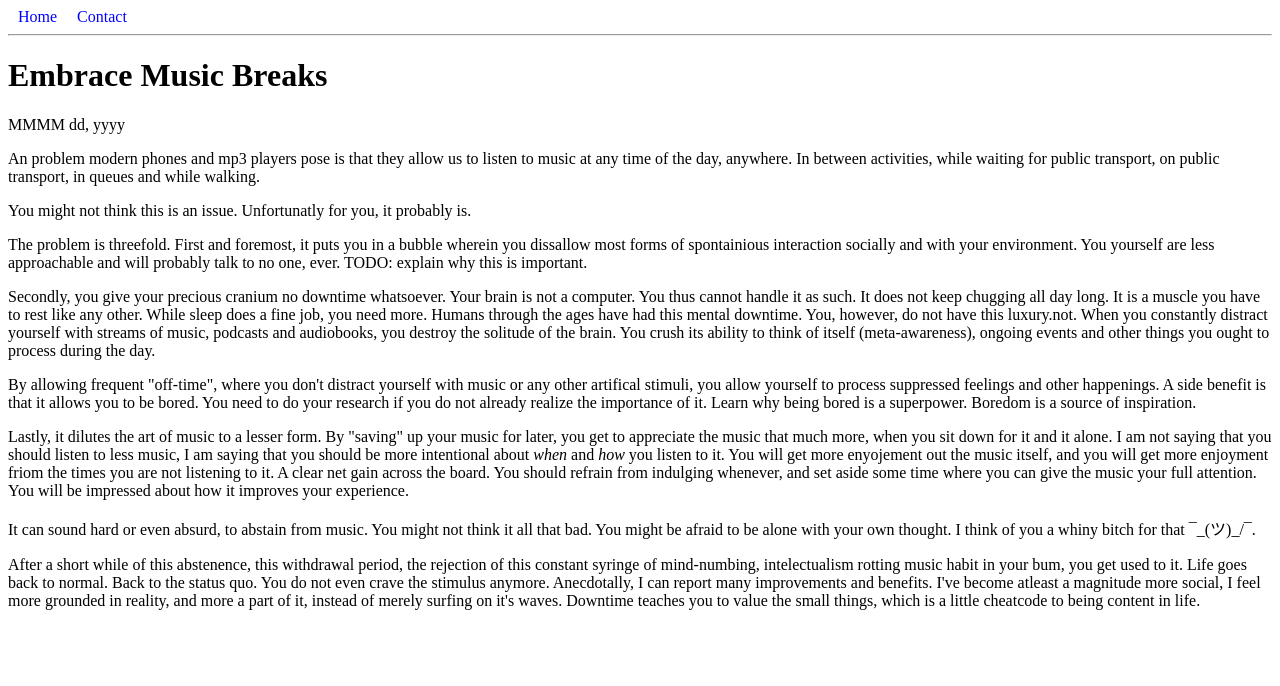
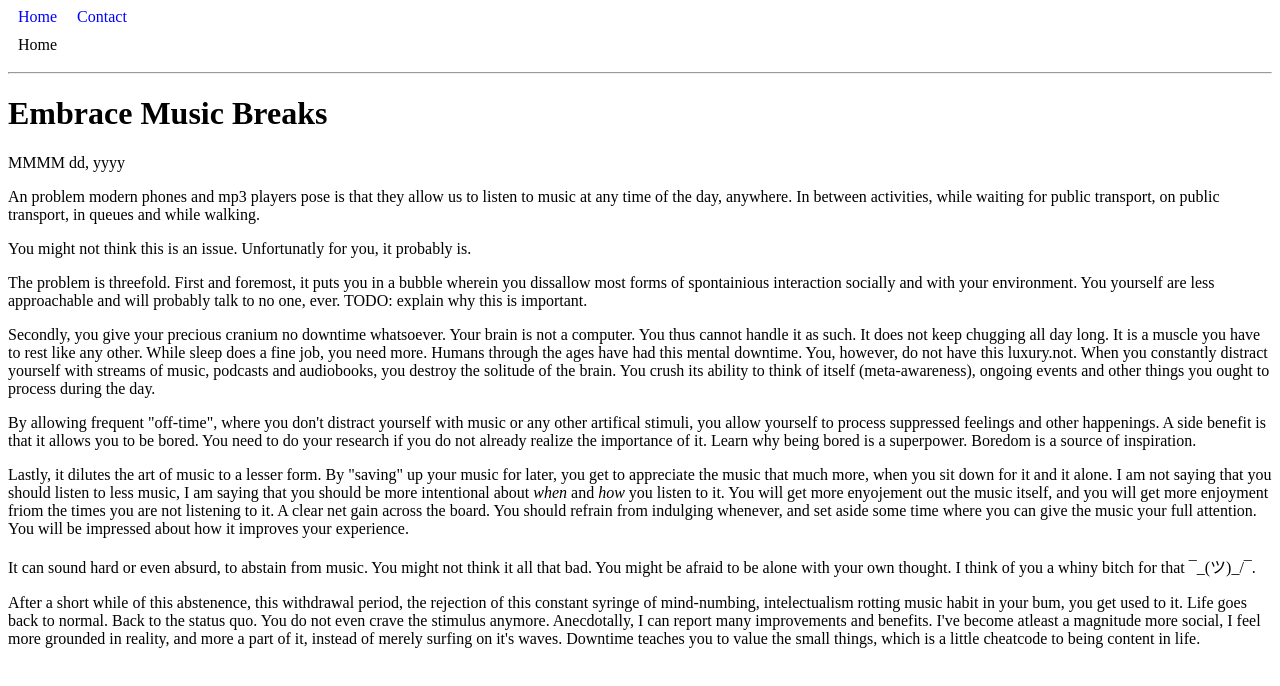
Before and after one commit to Kaya-Sem/blog, an Eleventy site: page posts/music_breaks.md in a window 1280 px wide. Built offline with nearby package versions, Linux system fonts and the light colour scheme; Eleventy itself is replaced by a stand-in of ours; files that its build step writes are made by us from their sources.

Commit message:
updated post navbar

```diff
--- a/_includes/layout.html
+++ b/_includes/layout.html
@@ -15,6 +15,10 @@
           <li><a href="contact.html">Contact</a></li>
         </ul>
       </nav>
+
+      <div class="horizontal-scroll">
+      <a href="/">Home</a>
+      </div>
       <hr />
       <h1>{{ title }}</h1>
       <p>{{ date | date("MMMM dd, yyyy") }}</p>
```
